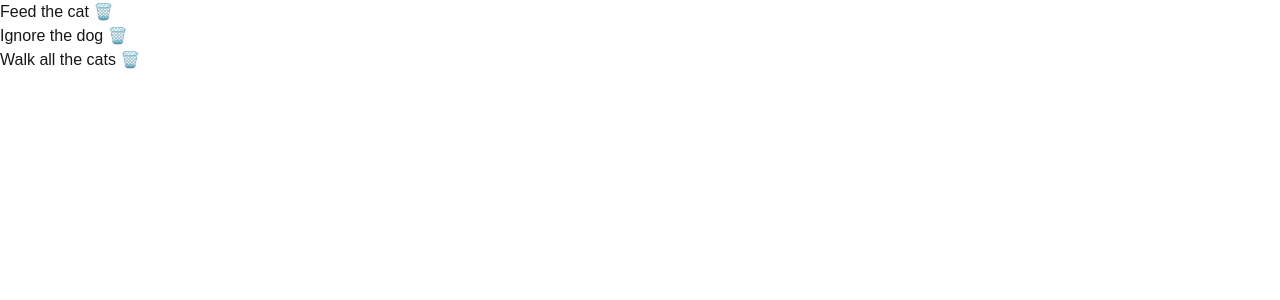
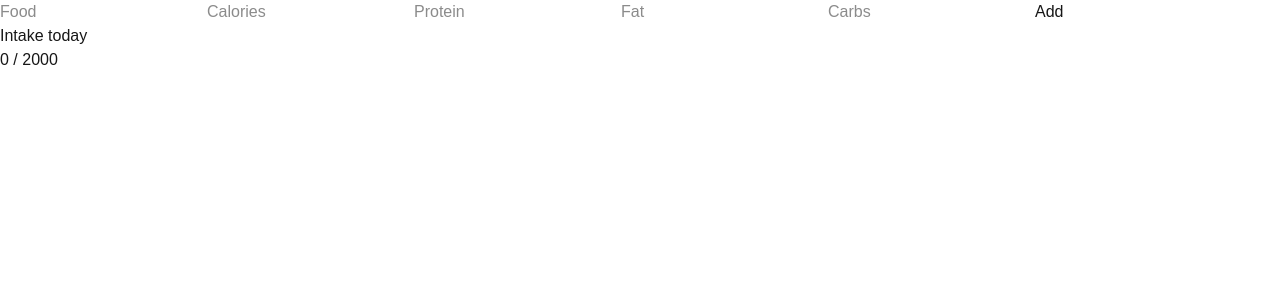
Before and after one commit to Axziomatic/Cypress-intro, a Next.js app: page / in a window 1280 px wide. Shown: the top 300 px of the page. Built offline with nearby package versions, Linux system fonts and the light colour scheme.

Commit message:
Refactor nutrition tracker: implement food entry logging and update database schema

```diff
--- a/app/page.tsx
+++ b/app/page.tsx
@@ -1,35 +1,93 @@
 "use client";
 
+import { db } from "@/prisma/db";
 import { useState } from "react";
 
-interface Todo {
-  id: string;
-  text: string;
-}
+export default function Home() {
+  type FoodEntry = NonNullable<
+    Awaited<ReturnType<typeof db.foodEntry.findFirst>>
+  >;
 
-let mockedTodos: Todo[] = [
-  { id: "1", text: "Feed the cat" },
-  { id: "2", text: "Ignore the dog" },
-  { id: "3", text: "Walk all the cats" },
-];
+  const [foods, setFoods] = useState<FoodEntry[]>([]);
+  const [form, setForm] = useState({
+    name: "",
+    calories: "",
+    protein: "",
+    fat: "",
+    carbs: "",
+  });
 
-export default function Home() {
-  const [todos, setTodos] = useState(mockedTodos);
+  const dailyGoal = { calories: 2000 };
+
+  const totalCalories = foods.reduce((sum, f) => sum + f.calories, 0);
+
+  function handleSubmit(e: React.FormEvent) {
+    e.preventDefault();
+    setFoods([
+      ...foods,
+      {
+        id: "temp-" + crypto.randomUUID(), // tillfälligt ID för UI
+        name: form.name,
+        calories: Number(form.calories),
+        protein: Number(form.protein),
+        fat: Number(form.fat),
+        carbs: Number(form.carbs),
+      },
+    ]);
+    setForm({ name: "", calories: "", protein: "", fat: "", carbs: "" });
+  }
 
   return (
     <main>
+      <form onSubmit={handleSubmit}>
+        <input
+          name="food"
+          placeholder="Food"
+          value={form.name}
+          onChange={(e) => setForm({ ...form, name: e.target.value })}
+        />
+        <input
+          name="calories"
+          placeholder="Calories"
+          type="number"
+          value={form.calories}
+          onChange={(e) => setForm({ ...form, calories: e.target.value })}
+        />
+        <input
+          name="protein"
+          placeholder="Protein"
+          type="number"
+          value={form.protein}
+          onChange={(e) => setForm({ ...form, protein: e.target.value })}
+        />
+        <input
+          name="fat"
+          placeholder="Fat"
+          type="number"
+          value={form.fat}
+          onChange={(e) => setForm({ ...form, fat: e.target.value })}
+        />
+        <input
+          name="carbs"
+          placeholder="Carbs"
+          type="number"
+          value={form.carbs}
+          onChange={(e) => setForm({ ...form, carbs: e.target.value })}
+        />
+        <button type="submit">Add</button>
+      </form>
+
+      <h2>Intake today</h2>
       <ul>
-        {todos.map((t) => (
-          <li key={t.id}>
-            {t.text}{" "}
-            <button
-              onClick={() => setTodos(todos.filter(({ id }) => t.id !== id))}
-            >
-              🗑️
-            </button>
+        {foods.map((f) => (
+          <li key={f.id}>
+            {f.name} - {f.calories} kcal
           </li>
         ))}
       </ul>
+      <div data-testid="progress-calories">
+        {totalCalories} / {dailyGoal.calories}
+      </div>
     </main>
   );
 }
--- a/cypress.config.ts
+++ b/cypress.config.ts
@@ -1,8 +1,9 @@
-import { spawn } from "child_process";
+import { spawn, type ChildProcess } from "child_process";
 import { defineConfig } from "cypress";
+import { ObjectId } from "mongodb";
 import { MongoMemoryReplSet } from "mongodb-memory-server";
 import waitOn from "wait-on";
-import { Todo } from "./generated/prisma";
+import { FoodEntry } from "./generated/prisma";
 
 export default defineConfig({
   e2e: {
@@ -14,7 +15,7 @@ export default defineConfig({
       const dbUri = mongo.getUri("cypress-test");
 
       // 2) Starta Next.js-servern (på en annan port som ansluter till 1)
-      let server: any;
+      let server: ChildProcess;
       try {
         server = spawn("npx", ["next", "dev", "--turbopack", "-p", "3100"], {
           env: {
@@ -46,18 +47,39 @@ export default defineConfig({
       on("task", {
         async reseed() {
           const { db } = await import("./prisma/db");
-          await db.todo.deleteMany();
-          let mockedTodos: Todo[] = [
-            { id: "68adb3200c2c50f13d0a64f7", text: "Feed the cat" },
-            { id: "68adb3200c2c50f13d0a64f8", text: "Ignore the dog" },
-            { id: "68adb3200c2c50f13d0a64f9", text: "Walk all the cats" },
+          await db.foodEntry.deleteMany();
+          const mockedFoods: FoodEntry[] = [
+            {
+              id: new ObjectId().toHexString(),
+              name: "Apple",
+              calories: 52,
+              protein: 0.3,
+              fat: 0.2,
+              carbs: 14,
+            },
+            {
+              id: new ObjectId().toHexString(),
+              name: "Banana",
+              calories: 89,
+              protein: 1.1,
+              fat: 0.3,
+              carbs: 23,
+            },
+            {
+              id: new ObjectId().toHexString(),
+              name: "Carrot",
+              calories: 41,
+              protein: 0.9,
+              fat: 0.2,
+              carbs: 10,
+            },
           ];
 
-          for (const { id, ...todo } of mockedTodos) {
-            await db.todo.upsert({
+          for (const { id, ...food } of mockedFoods) {
+            await db.foodEntry.upsert({
               where: { id },
-              update: todo,
-              create: { id, ...todo },
+              update: food,
+              create: { id, ...food },
             });
           }
 
--- a/prisma/seed.ts
+++ b/prisma/seed.ts
@@ -1,21 +1,13 @@
-import { PrismaClient, Todo } from "@/generated/prisma";
 import { db } from "./db";
 
-const prisma = new PrismaClient();
-
 async function main() {
-  let mockedTodos: Todo[] = [
-    { id: "68adb3200c2c50f13d0a64f7", text: "Feed the cat" },
-    { id: "68adb3200c2c50f13d0a64f8", text: "Ignore the dog" },
-    { id: "68adb3200c2c50f13d0a64f9", text: "Walk all the cats" },
+  const mockedFoods = [
+    { name: "Ägg", calories: 150, protein: 12, fat: 10, carbs: 1 },
+    { name: "Banan", calories: 100, protein: 1, fat: 0, carbs: 27 },
   ];
 
-  for (const { id, ...todo } of mockedTodos) {
-    await db.todo.upsert({
-      where: { id },
-      update: todo,
-      create: { id, ...todo },
-    });
+  for (const food of mockedFoods) {
+    await db.foodEntry.create({ data: food });
   }
 }
 
```
Also changed, not shown: 2 other files (tests, documents, lock files or other folders).
